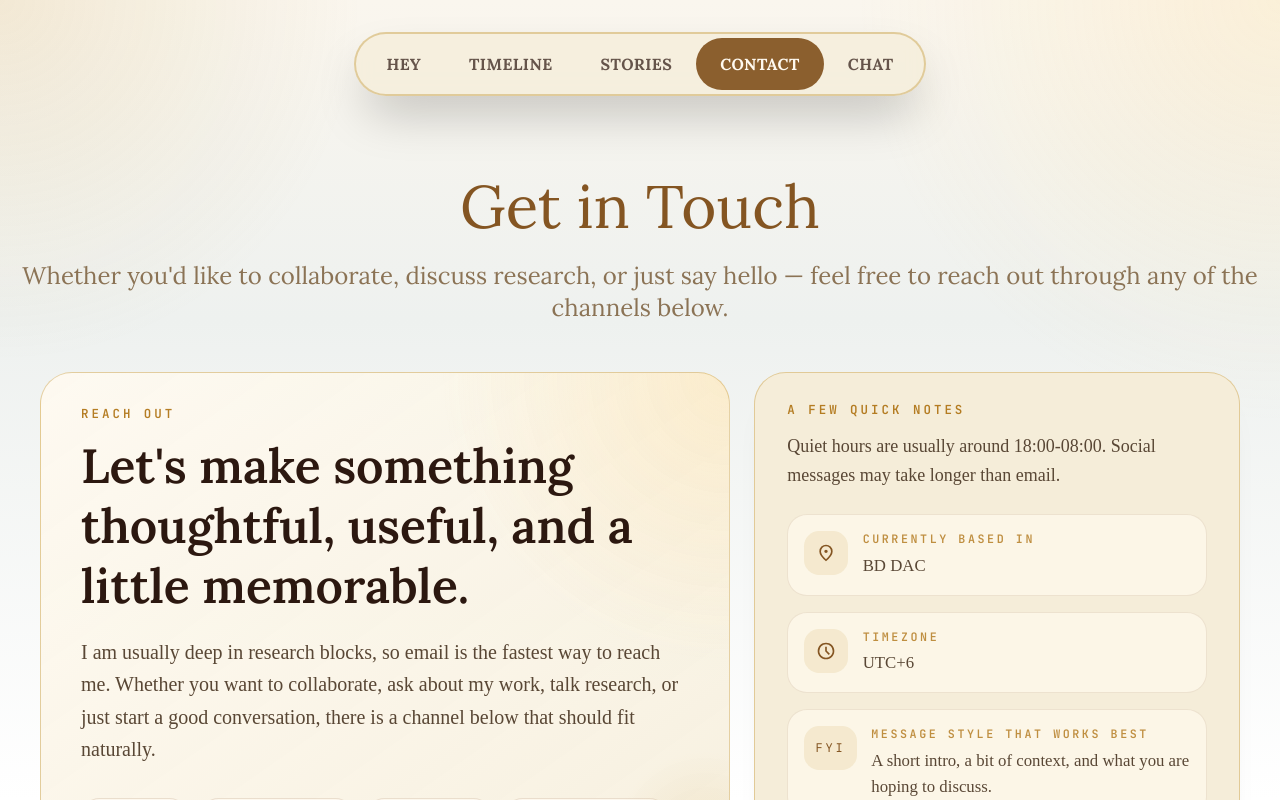
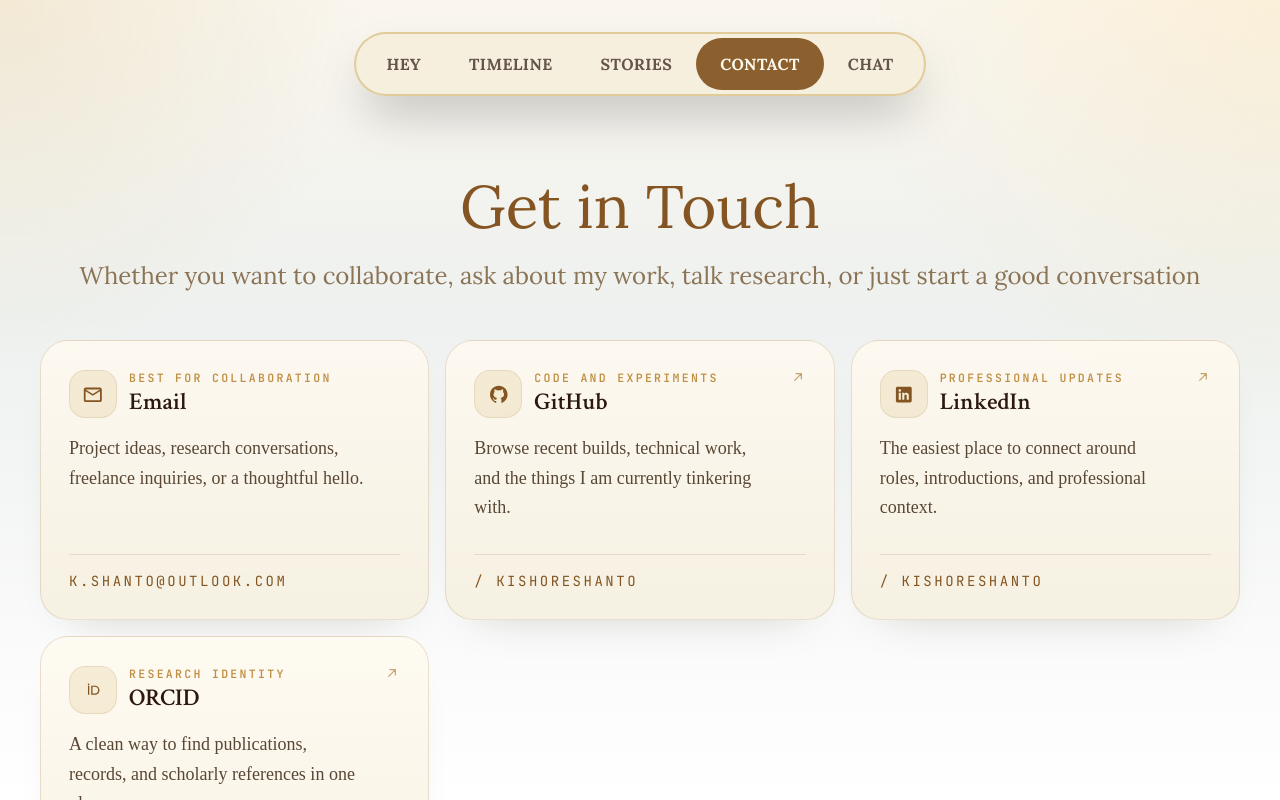
Before and after one commit to kishoreshanto/kishoreshanto, a SvelteKit app: page /contact in a window 1280 px wide. Shown: the top 800 px of the page. Built offline with nearby package versions, Linux system fonts and the light colour scheme.

Commit message:
refactor: update contact page text for clarity and engagement

```diff
--- a/src/routes/contact/+layout.svelte
+++ b/src/routes/contact/+layout.svelte
@@ -5,8 +5,8 @@
 <div class="page-container">
 	<h1 class="page-heading">Get in Touch</h1>
 	<h3 class="page-subheading">
-		Whether you'd like to collaborate, discuss research, or just say hello — feel free to reach out
-		through any of the channels below.
+	<span></span>
+		Whether you want to collaborate, ask about my work, talk research, or just start a good conversation
 	</h3>
 </div>
 
--- a/src/routes/contact/+page.svelte
+++ b/src/routes/contact/+page.svelte
@@ -113,18 +113,15 @@
 </script>
 
 <main class="mx-5 mb-20 md:container md:mx-auto md:px-10">
-	<section class="grid gap-6 lg:grid-cols-[minmax(0,1.35fr)_minmax(320px,0.95fr)]">
-		<div class="hero-card surface-card-soft rounded-[2rem] px-6 py-8 sm:px-8 lg:px-10">
+	<!-- <section class="grid">
+		<div class="hero-card surface-card-soft rounded-4xl px-6 py-8 sm:px-8 lg:px-10 font-lora">
 			<p class="contact-kicker">Reach out</p>
 			<h2
-				class="mt-3 max-w-3xl font-lora text-4xl leading-tight font-semibold text-amber-800 md:text-5xl"
+				class="mt-3 text-2xl leading-tight font-semibold text-amber-600 md:text-3xl"
 			>
 				Let&apos;s make something thoughtful, useful, and a little memorable.
 			</h2>
-			<p class="mt-5 max-w-2xl font-ivy-text text-xl leading-relaxed text-gray-700">
-				{primaryMessage} Whether you want to collaborate, ask about my work, talk research, or just start
-				a good conversation, there is a channel below that should fit naturally.
-			</p>
+
 
 			<div class="mt-8 flex flex-wrap gap-3">
 				{#each conversationTags as tag (tag)}
@@ -132,52 +129,7 @@
 				{/each}
 			</div>
 		</div>
-
-		<aside class="surface-card rounded-[2rem] px-6 py-7 sm:px-8">
-			<div class="space-y-6">
-				<div>
-					<p class="contact-kicker">A few quick notes</p>
-					<p class="mt-3 font-ivy-text text-lg leading-relaxed text-gray-700">{responseNote}</p>
-				</div>
-
-				<div class="space-y-4">
-					{#if data.show_locals}
-						<div class="detail-row">
-							<div class="detail-icon">
-								<LocationIcon />
-							</div>
-							<div>
-								<p class="detail-label">Currently based in</p>
-								<p class="detail-value">{data.current_city}</p>
-							</div>
-						</div>
-
-						<div class="detail-row">
-							<div class="detail-icon">
-								<TimeIcon />
-							</div>
-							<div>
-								<p class="detail-label">Timezone</p>
-								<p class="detail-value">{timezoneLabel}</p>
-							</div>
-						</div>
-					{/if}
-
-					<div class="detail-row">
-						<div class="detail-icon detail-icon--text">
-							<span class="font-mono text-xs tracking-[0.24em] text-amber-700 uppercase">FYI</span>
-						</div>
-						<div>
-							<p class="detail-label">Message style that works best</p>
-							<p class="detail-value">
-								A short intro, a bit of context, and what you are hoping to discuss.
-							</p>
-						</div>
-					</div>
-				</div>
-			</div>
-		</aside>
-	</section>
+	</section> -->
 
 	<section class="mt-8 grid gap-4 md:grid-cols-2 xl:grid-cols-3">
 		{#each visibleCards as card (card.id)}
@@ -186,10 +138,7 @@
 				href={card.href}
 				target={card.external ? '_blank' : undefined}
 				rel={card.external ? 'noopener noreferrer' : undefined}
-				class={[
-					'contact-card group',
-					card.id === 'email' && visibleCards.length > 2 && 'md:col-span-2 xl:col-span-2'
-				]}
+				class="contact-card"
 			>
 				<div class="flex items-start justify-between gap-4">
 					<div class="space-y-4">
@@ -248,9 +197,7 @@
 					<span class="font-mono text-sm tracking-[0.18em] text-amber-700 uppercase"
 						>{card.value}</span
 					>
-					<span class="font-mono text-xs tracking-[0.24em] text-amber-700/70 uppercase">
-						{card.external ? 'Open link' : 'Start email'}
-					</span>
+
 				</div>
 			</a>
 		{/each}
@@ -258,46 +205,6 @@
 </main>
 
 <style>
-	.hero-card {
-		position: relative;
-		overflow: hidden;
-		background:
-			radial-gradient(circle at top right, rgb(255 210 117 / 0.24), transparent 34%),
-			linear-gradient(145deg, rgb(255 250 240 / 0.88), rgb(245 237 217 / 0.82));
-	}
-
-	.hero-card::after {
-		content: '';
-		position: absolute;
-		inset: auto -4.5rem -4.5rem auto;
-		width: 12rem;
-		height: 12rem;
-		border-radius: 9999px;
-		background: radial-gradient(circle, rgb(196 154 60 / 0.14), transparent 68%);
-		pointer-events: none;
-	}
-
-	.contact-kicker {
-		font-family: var(--font-mono);
-		font-size: 0.78rem;
-		font-weight: 600;
-		letter-spacing: 0.24em;
-		text-transform: uppercase;
-		color: rgb(168 103 0 / 0.85);
-	}
-
-	.contact-tag {
-		border-radius: 9999px;
-		border: 1px solid rgb(132 85 34 / 0.16);
-		background: rgb(255 250 240 / 0.75);
-		padding: 0.55rem 0.95rem;
-		font-family: var(--font-mono);
-		font-size: 0.75rem;
-		letter-spacing: 0.18em;
-		text-transform: uppercase;
-		color: rgb(132 85 34 / 0.86);
-	}
-
 	.contact-card {
 		display: flex;
 		flex-direction: column;
@@ -347,57 +254,6 @@
 		fill: rgb(132 85 34);
 	}
 
-	.detail-row {
-		display: flex;
-		align-items: flex-start;
-		gap: 0.9rem;
-		border-radius: 1.25rem;
-		border: 1px solid rgb(132 85 34 / 0.12);
-		background: rgb(255 250 240 / 0.64);
-		padding: 1rem;
-	}
-
-	.detail-icon {
-		display: flex;
-		height: 2.75rem;
-		width: 2.75rem;
-		flex-shrink: 0;
-		align-items: center;
-		justify-content: center;
-		border-radius: 0.95rem;
-		background: rgb(196 154 60 / 0.14);
-	}
-
-	.detail-icon :global(svg) {
-		margin: 0;
-		height: 1.25rem;
-		width: 1.25rem;
-		fill: rgb(132 85 34);
-	}
-
-	.detail-icon--text {
-		width: auto;
-		min-width: 2.75rem;
-		padding-inline: 0.7rem;
-	}
-
-	.detail-label {
-		font-family: var(--font-mono);
-		font-size: 0.73rem;
-		font-weight: 600;
-		letter-spacing: 0.22em;
-		text-transform: uppercase;
-		color: rgb(168 103 0 / 0.72);
-	}
-
-	.detail-value {
-		margin-top: 0.25rem;
-		font-family: var(--font-ivy-text);
-		font-size: 1.05rem;
-		line-height: 1.55;
-		color: rgb(89 71 53);
-	}
-
 	@media (min-width: 768px) {
 		.contact-card {
 			padding: 1.75rem;
```
